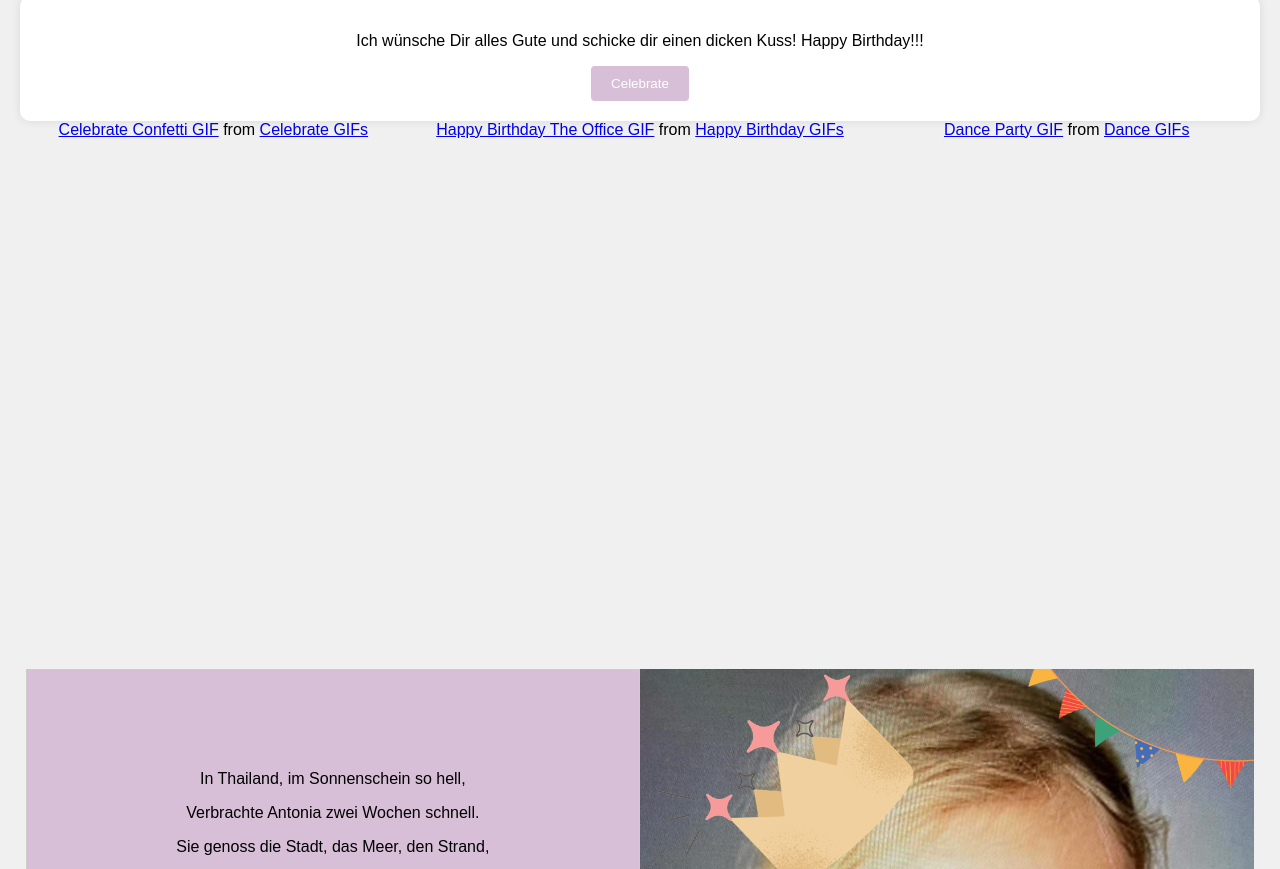
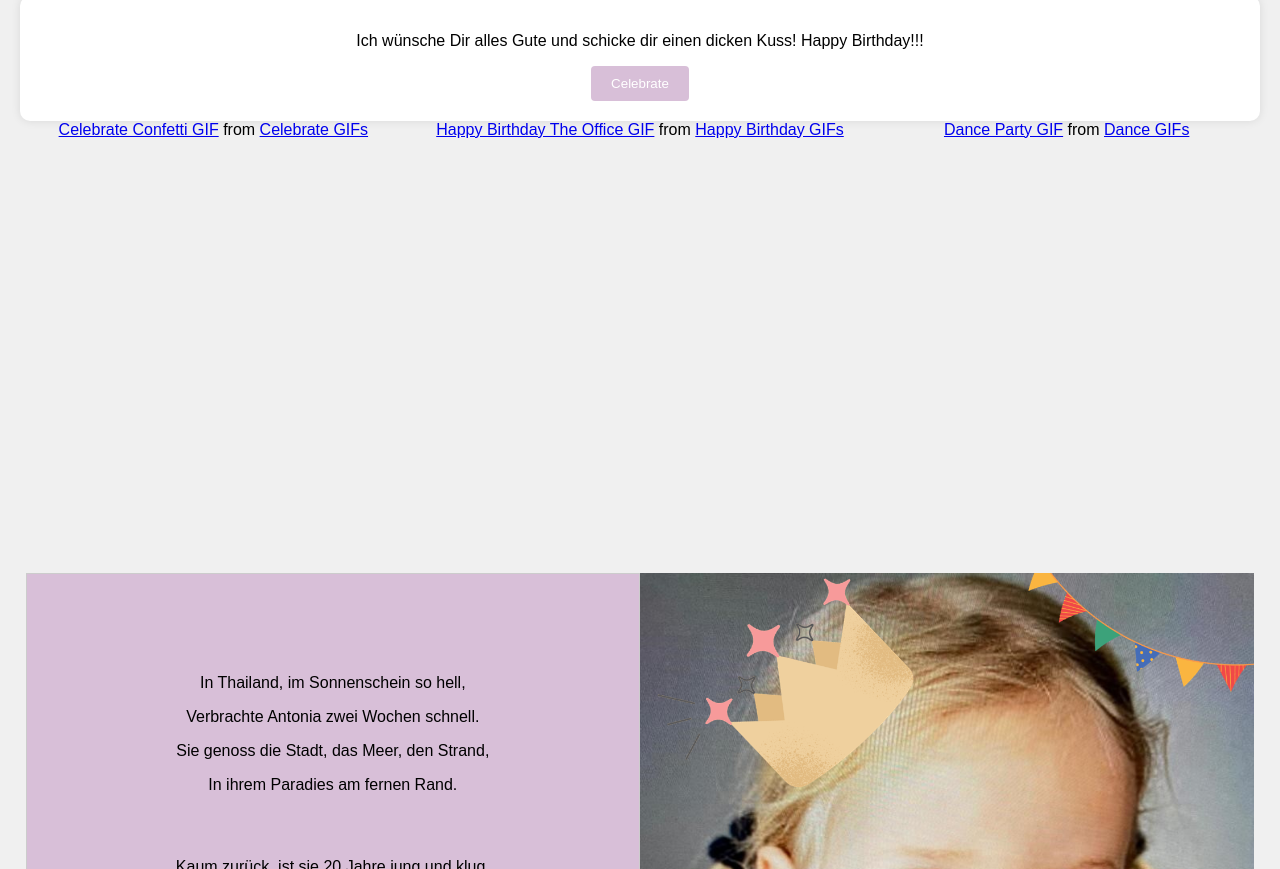
Before and after one commit to clemhunter/clemhunter.github.io, a plain HTML site: page index.html in a window 1280 px wide. Shown: the part 494-1363 px from the top of the page. Drawn offline with Linux system fonts and the light colour scheme; a script that the page names is missing.

Commit message:
Add files via upload

```diff
--- a/styles/style.css
+++ b/styles/style.css
@@ -94,7 +94,7 @@ header {
     display: flex;
     justify-content: center;
     align-items: stretch;  /* Ensure each container stretches to the same height */
-    min-height: 33em;
+    min-height: 54vh;
 	padding-bottom: 20px;
 }
 
```
